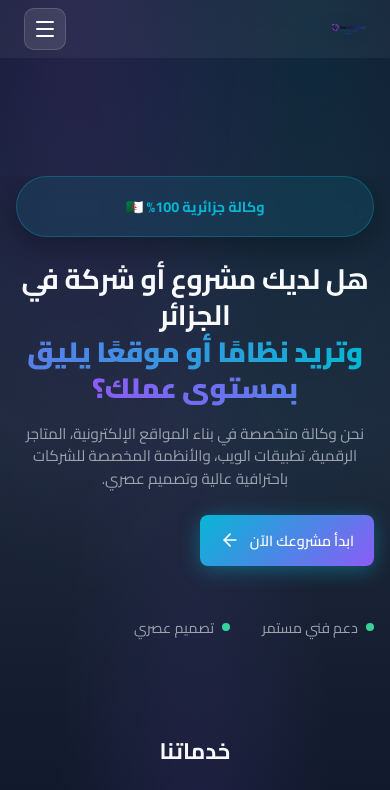
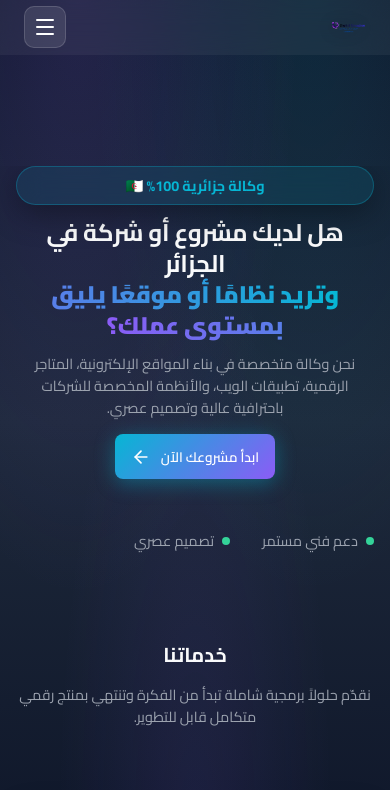
Before and after one commit to DMR-7-1/digital-creation-agency, a React (Vite) app: page / in a window 390 px wide. Shown: the top 790 px of the page. Built offline with nearby package versions, Linux system fonts and the light colour scheme.

Commit message:
Mobile Critical Fix: Kill Overflow, Shrink All Elements, Fix Portfolio

```diff
--- a/src/styles/mobile.css
+++ b/src/styles/mobile.css
@@ -1,28 +1,33 @@
 /* =========================================
-   MOBILE RECREATION: App-Like List Views
+   MOBILE RECREATION: FINAL FIX
    Target: Phones (< 768px)
-   Strategy: Compact Rows & High Density
+   Strategy: Kill Overflow, Shrink Everything
    ========================================= */
 
 @media (max-width: 768px) {
 
   /* ========================================
-     1. NUCLEAR FIXES (Overlap & Scroll)
+     1. NUCLEAR OVERFLOW KILL
      ======================================== */
-  html {
+  html, body {
     overflow-x: hidden !important;
+    width: 100% !important;
+    max-width: 100vw !important;
   }
 
   body {
-    padding-top: 80px !important; /* GLOBAL SAFE ZONE - Clears Navbar */
-    overflow-x: hidden !important;
-    width: 100vw !important;
-    font-size: 14px !important; /* App-sized base font */
+    padding-top: 70px !important; /* Clear navbar */
+    font-size: 14px !important;
   }
 
-  /* Kill any accidental overflow */
+  * {
+    max-width: 100vw !important;
+    box-sizing: border-box !important;
+  }
+
   .container {
     padding: 0 1rem !important;
+    max-width: 100% !important;
     overflow: hidden !important;
   }
 
@@ -30,151 +35,141 @@
      2. HERO: Compact & Centered
      ======================================== */
   #hero {
-    padding-top: 2rem !important;
-    padding-bottom: 2rem !important;
+    padding: 1.5rem 0 !important;
     min-height: auto !important;
     text-align: center !important;
   }
 
   #hero .container {
-    display: block !important;
+    display: flex !important;
+    flex-direction: column !important;
+    align-items: center !important;
   }
 
   #hero h1 {
-    font-size: 1.75rem !important;
+    font-size: 1.5rem !important;
     line-height: 1.3 !important;
+    margin-bottom: 0.75rem !important;
+  }
+
+  #hero p {
+    font-size: 0.9rem !important;
     margin-bottom: 1rem !important;
   }
 
-  #hero p {
-    font-size: 0.95rem !important;
-    max-width: 100% !important;
-    margin-bottom: 1.5rem !important;
+  /* Hero Badge - Much Smaller */
+  #hero .glass-panel {
+    padding: 0.3rem 0.6rem !important;
+    margin-bottom: 0.75rem !important;
+    font-size: 0.75rem !important;
   }
 
-  /* Hide the hero visual on mobile */
-  .hero-visual {
-    display: none !important;
+  /* Hero Button - Center it */
+  #hero .btn {
+    margin: 0 auto !important;
   }
 
-  /* Hide hero blobs */
+  /* Hide Hero Visual & Blobs */
+  .hero-visual,
   .hero-blob {
     display: none !important;
   }
 
-  /* ========================================
-     3. SECTIONS & TYPOGRAPHY
-     ======================================== */
-  .section {
-    padding: 2rem 0 !important;
-  }
-
-  h1 {
-    font-size: 1.75rem !important;
-    line-height: 1.3 !important;
-  }
-
-  h2 {
-    font-size: 1.4rem !important;
-    margin-bottom: 1.5rem !important;
-    text-align: center !important;
-  }
-
-  h3 {
-    font-size: 1.1rem !important;
-    margin-bottom: 0.5rem !important;
-  }
-
-  p {
-    font-size: 0.9rem !important;
-    line-height: 1.5 !important;
-    margin-bottom: 0.75rem !important;
+  /* Hero Stats Row */
+  #hero > div > div:last-child {
+    justify-content: center !important;
+    flex-wrap: wrap !important;
+    gap: 1rem !important;
+    font-size: 0.8rem !important;
   }
 
   /* ========================================
-     4. THE LIST VIEW TRANSFORMATION
-     Grids become vertical flex stacks
-     Each item becomes a horizontal row
+     3. ALL GRIDS: Force Single Column Stack
      ======================================== */
-
-  /* Grid Containers → Vertical Stacks */
   .services-grid-system,
   .portfolio-grid-system,
   .pricing-grid-system,
-  .sectors-grid {
+  .sectors-grid,
+  div[style*="display: grid"],
+  div[style*="grid-template-columns"] {
     display: flex !important;
     flex-direction: column !important;
-    gap: 0.75rem !important;
+    gap: 1rem !important;
     width: 100% !important;
+    max-width: 100% !important;
   }
 
   /* ========================================
-     5. PORTFOLIO: Compact List Items
-     [ Thumbnail (80px) ] [ Content ]
+     4. ALL CARDS: Compact & Full Width
+     ======================================== */
+  .glass-panel,
+  .services-grid-system > *,
+  .portfolio-grid-system > *,
+  .pricing-grid-system > *,
+  .sector-card {
+    width: 100% !important;
+    max-width: 100% !important;
+    padding: 1rem !important;
+    margin: 0 !important;
+  }
+
+  /* ========================================
+     5. PORTFOLIO: Compact Cards
      ======================================== */
   .portfolio-grid-system > div {
     display: flex !important;
-    flex-direction: row !important;
-    align-items: flex-start !important;
-    padding: 0.75rem !important;
-    gap: 0.75rem !important;
-    background: rgba(17, 24, 39, 0.6) !important;
+    flex-direction: column !important;
+    padding: 0 !important;
+    overflow: hidden !important;
     border-radius: 12px !important;
-    border: 1px solid rgba(255, 255, 255, 0.1) !important;
   }
 
-  /* Portfolio Thumbnail */
-  .portfolio-grid-system > div > img,
-  .portfolio-grid-system > div > div:first-child img {
-    width: 80px !important;
-    height: 80px !important;
-    min-width: 80px !important;
+  .portfolio-grid-system img {
+    width: 100% !important;
+    height: 150px !important;
     object-fit: cover !important;
-    border-radius: 8px !important;
-    flex-shrink: 0 !important;
   }
 
-  /* Portfolio Content Area */
-  .portfolio-grid-system > div h3 {
+  .portfolio-grid-system h3 {
     font-size: 1rem !important;
-    margin-bottom: 0.25rem !important;
+    padding: 0.75rem 1rem 0.25rem !important;
+    margin: 0 !important;
   }
 
-  .portfolio-grid-system > div p {
+  .portfolio-grid-system p {
     font-size: 0.85rem !important;
-    margin-bottom: 0 !important;
-    display: -webkit-box !important;
-    -webkit-line-clamp: 2 !important;
-    -webkit-box-orient: vertical !important;
-    overflow: hidden !important;
+    padding: 0 1rem 0.75rem !important;
+    margin: 0 !important;
+  }
+
+  /* Category Badge Fix */
+  .portfolio-grid-system span[style*="position: absolute"] {
+    position: relative !important;
+    top: auto !important;
+    right: auto !important;
+    margin: 0.5rem !important;
+    font-size: 0.7rem !important;
   }
 
   /* ========================================
-     6. SERVICES: Sleek Icon Rows
-     [ Icon (40px) ] [ Title + Desc ]
+     6. SERVICES: Icon on Top Layout
      ======================================== */
   .services-grid-system > div {
     display: flex !important;
-    flex-direction: row !important;
-    align-items: flex-start !important;
-    gap: 0.75rem !important;
-    padding: 0.75rem !important;
-    background: rgba(17, 24, 39, 0.5) !important;
-    border-radius: 10px !important;
-    border: 1px solid rgba(255, 255, 255, 0.08) !important;
+    flex-direction: column !important;
+    align-items: center !important;
+    text-align: center !important;
+    padding: 1rem !important;
+    gap: 0.5rem !important;
   }
 
-  .services-grid-system > div .glass-panel {
+  .services-grid-system .glass-panel {
     padding: 0.5rem !important;
-    min-width: 40px !important;
-    display: flex !important;
-    align-items: center !important;
-    justify-content: center !important;
   }
 
-  .services-grid-system > div svg {
-    width: 20px !important;
-    height: 20px !important;
+  .services-grid-system svg {
+    width: 24px !important;
+    height: 24px !important;
   }
 
   .services-grid-system h3 {
@@ -184,7 +179,7 @@
 
   .services-grid-system p {
     font-size: 0.8rem !important;
-    margin-bottom: 0 !important;
+    margin: 0 !important;
   }
 
   /* ========================================
@@ -198,83 +193,101 @@
     font-size: 1.25rem !important;
   }
 
+  .pricing-grid-system ul {
+    font-size: 0.85rem !important;
+  }
+
   .pricing-grid-system li {
-    font-size: 0.85rem !important;
-    margin-bottom: 0.5rem !important;
+    margin-bottom: 0.4rem !important;
   }
 
   /* ========================================
-     8. SECTORS: Compact Cards
+     8. SECTOR CARDS: Compact
      ======================================== */
   .sector-card {
     padding: 1rem !important;
-    display: block !important;
   }
 
   .sector-card h3 {
     font-size: 1.1rem !important;
-    margin-bottom: 0.5rem !important;
   }
 
-  .sector-card p {
+  .sector-card p,
+  .sector-card li {
     font-size: 0.85rem !important;
   }
 
-  .sector-card ul {
-    font-size: 0.85rem !important;
+  /* ========================================
+     9. TYPOGRAPHY: Phone Sized
+     ======================================== */
+  h1 {
+    font-size: 1.5rem !important;
+    line-height: 1.3 !important;
   }
 
-  .sector-card li {
-    margin-bottom: 0.25rem !important;
+  h2 {
+    font-size: 1.25rem !important;
+    text-align: center !important;
+    margin-bottom: 1rem !important;
+  }
+
+  h3 {
+    font-size: 1rem !important;
+  }
+
+  p {
+    font-size: 0.9rem !important;
+    line-height: 1.5 !important;
   }
 
   /* ========================================
-     9. NAVBAR: Compact
+     10. NAVBAR: Compact Logo
      ======================================== */
   .nav-logo-mobile {
     max-height: 35px !important;
     margin: 0 !important;
-    width: auto !important;
   }
 
   nav {
-    padding: 0.5rem 0 !important;
+    padding: 0.4rem 0 !important;
   }
 
   /* ========================================
-     10. GLASS PANELS: Tighter Padding
+     11. SECTIONS: Tighter Spacing
      ======================================== */
-  .glass-panel {
-    padding: 1rem !important;
-    backdrop-filter: blur(10px) !important;
+  .section {
+    padding: 1.5rem 0 !important;
   }
 
   /* ========================================
-     11. BUTTONS: Touch Friendly
+     12. BUTTONS: Touch Friendly
      ======================================== */
   .btn {
-    padding: 0.75rem 1.25rem !important;
-    font-size: 0.9rem !important;
-    min-height: 44px !important; /* iOS touch target */
+    padding: 0.6rem 1rem !important;
+    font-size: 0.85rem !important;
+    min-height: 44px !important;
   }
 
   /* ========================================
-     12. FORMS: Prevent Zoom
+     13. FORMS: Prevent iOS Zoom
      ======================================== */
   input, select, textarea {
     font-size: 16px !important;
+    padding: 0.75rem !important;
   }
 
   /* ========================================
-     13. CONTACT PAGE FIXES
+     14. CONTACT PAGE
      ======================================== */
   form {
-    gap: 1rem !important;
+    gap: 0.75rem !important;
   }
 
-  form input,
-  form select,
-  form textarea {
-    padding: 0.75rem !important;
+  /* ========================================
+     15. ABOUT PAGE FIXES
+     ======================================== */
+  div[style*="minmax(300px"] {
+    display: flex !important;
+    flex-direction: column !important;
   }
 }
```
